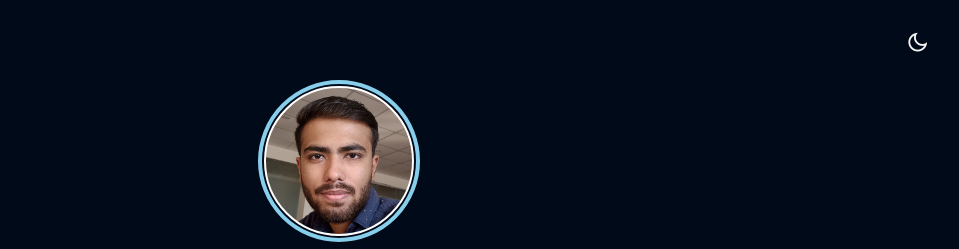
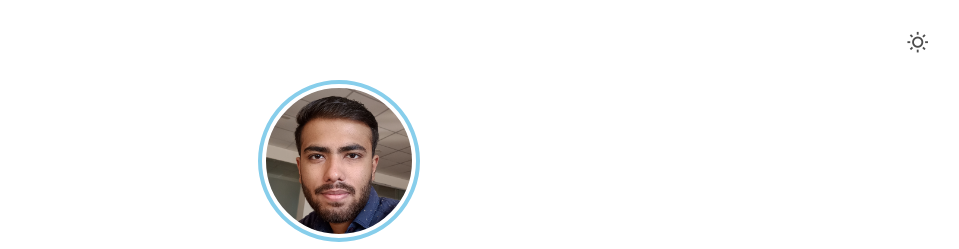
Before and after one commit to code4Y/mini-portfolio-website, a plain HTML site: page index.html in a window 1280 px wide. Both pictures are taken after a click on the link 1218 px from the left and 42 px from the top of the page. Shown: the top 249 px of the page, without its empty margins (301-1260 px from the left). Drawn offline with nearby package versions, Linux system fonts and the light colour scheme.

Commit message:
Dark-mode Theme Toggler Added

```diff
--- a/app.js
+++ b/app.js
@@ -3,6 +3,7 @@ const skillsBtn = document.querySelector(".Skills");
 const slider = document.querySelector(".slider");
 const projectSec = document.querySelector(".project-section");
 const skillSec = document.querySelector(".skill-section");
+const themeToggler = document.querySelector(".themeToggle");
 
 projectsBtn.addEventListener("click", () => {
   slider.style.left = '6px';
@@ -15,3 +16,15 @@ skillsBtn.addEventListener("click", () => {
   projectSec.classList.toggle("hidden");
   skillSec.classList.toggle("hidden");
 });
+
+themeToggler.addEventListener("click", () => {
+  var element = document.getElementById("icon");
+  if (element.classList.contains("ri-moon-line")) {
+    element.classList.remove("ri-moon-line");
+    element.classList.add("ri-sun-line");
+  } else {
+    element.classList.remove("ri-sun-line");
+    element.classList.add("ri-moon-line");
+  }
+  document.body.classList.toggle("dark-mode");
+});
--- a/index.html
+++ b/index.html
@@ -11,7 +11,7 @@
   <main>
     <div class="container">
       <a href="#" class="themeToggle">
-        <i class="ri-moon-line"></i>
+        <i id="icon" class="ri-moon-line"></i>
       </a>
       <div class="hero">
         <div class="img-border">
--- a/style.css
+++ b/style.css
@@ -43,6 +43,10 @@
 .dark-mode .msg button,
 .dark-mode .project-skill-switch {
   background: #131a21;
+}
+
+.dark-mode .img {
+  border: 2px solid #131a21;
 }
 /* Darkmode End*/
 
```
